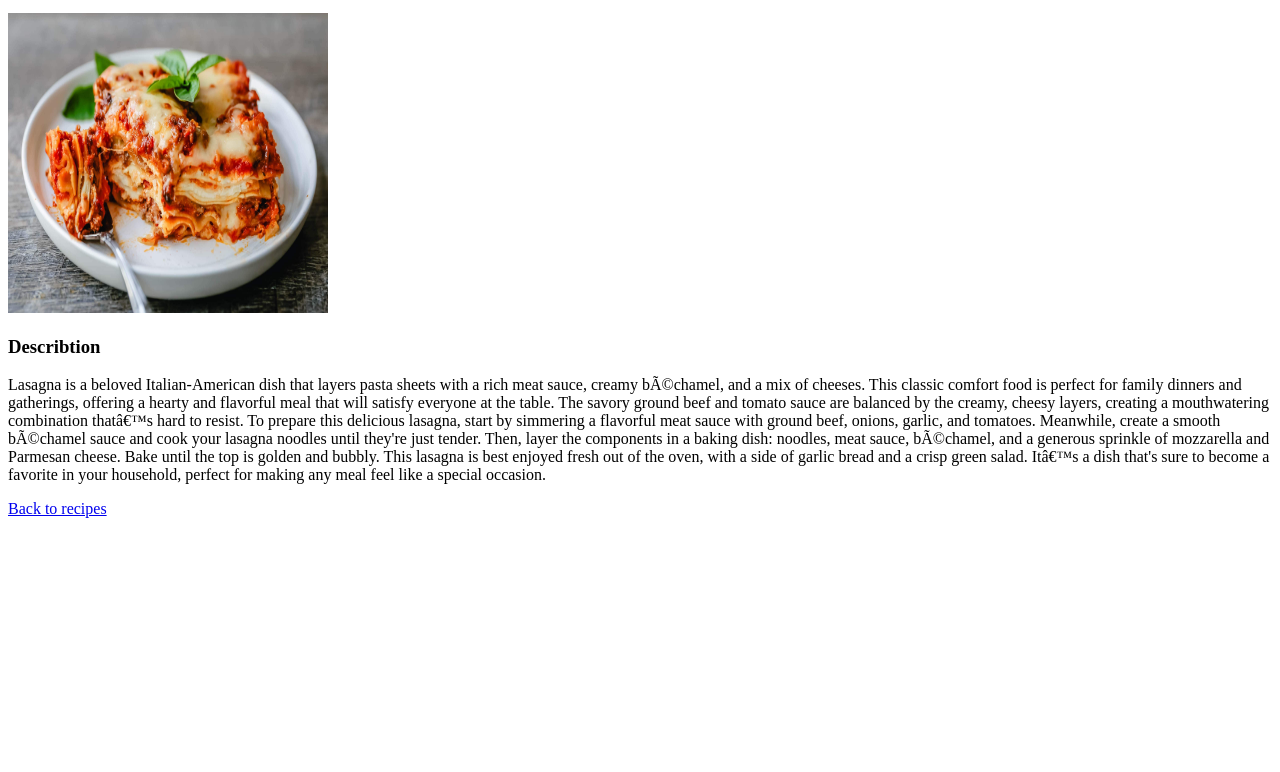
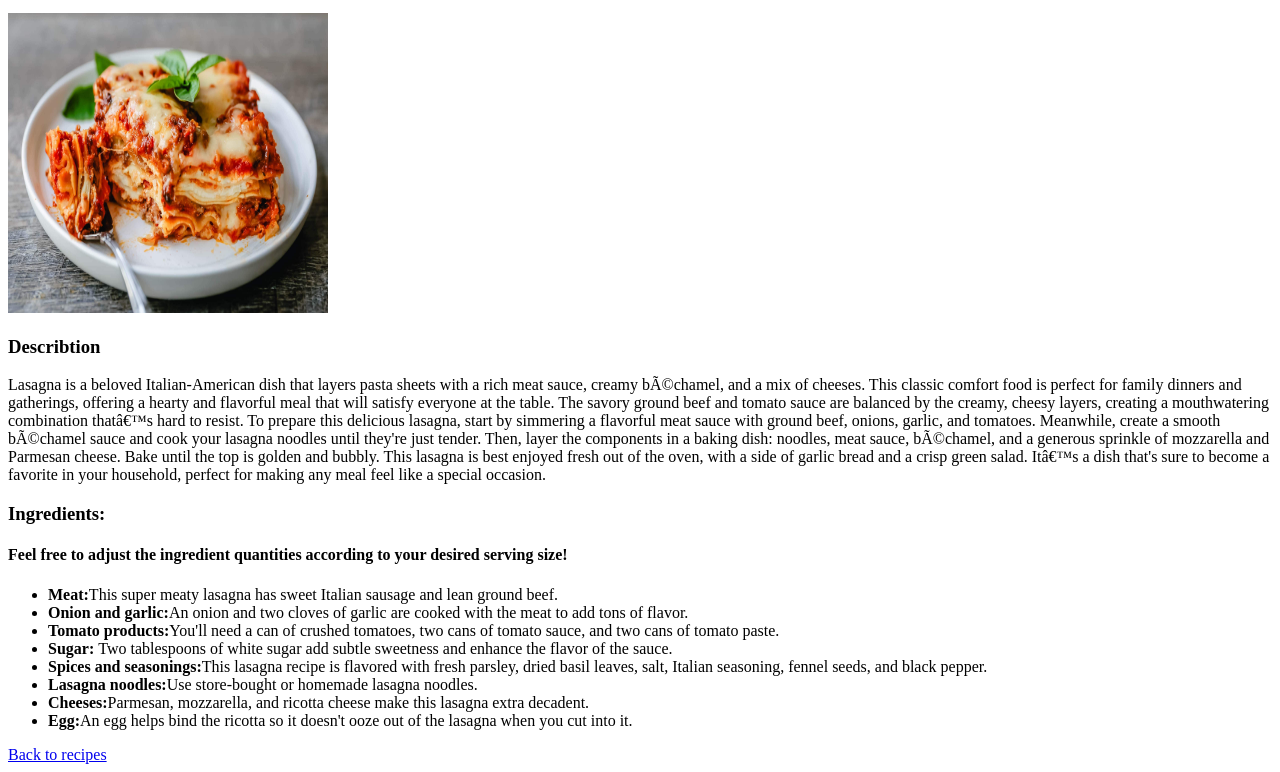
Before and after one commit to klip99/odin-recipes, a plain HTML site: page recipes/lasagna.html in a window 1280 px wide. Shown: the part 101-873 px from the top of the page. Before the commit the page ends 800 px from the top, so only its background shows below. Drawn offline with Linux system fonts and the light colour scheme; files whose address does not match are found by name.

Commit message:
added list of ingredients to lasagna.html

```diff
--- a/recipes/lasagna.html
+++ b/recipes/lasagna.html
@@ -32,6 +32,20 @@
             This lasagna is best enjoyed fresh out of the oven, with a side of garlic bread and a crisp green salad.
             It’s a dish that's sure to become a favorite in your household, perfect for making any meal feel like a special occasion.
         </p>
+        <h3>Ingredients:</h3>
+        <h4>Feel free to adjust the ingredient quantities according to your desired serving size!</h4>
+
+
+        <ul>
+            <li><strong>Meat:</strong>This super meaty lasagna has sweet Italian sausage and lean ground beef.</li>
+            <li><strong>Onion and garlic:</strong>An onion and two cloves of garlic are cooked with the meat to add tons of flavor.</li>
+            <li><strong>Tomato products:</strong>You'll need a can of crushed tomatoes, two cans of tomato sauce, and two cans of tomato paste.</li>
+            <li><strong>Sugar: </strong>Two tablespoons of white sugar add subtle sweetness and enhance the flavor of the sauce.</li>
+            <li><strong>Spices and seasonings:</strong>This lasagna recipe is flavored with fresh parsley, dried basil leaves, salt, Italian seasoning, fennel seeds, and black pepper.</li>
+            <li><strong>Lasagna noodles:</strong>Use store-bought or homemade lasagna noodles.</li>
+            <li><strong>Cheeses:</strong>Parmesan, mozzarella, and ricotta cheese make this lasagna extra decadent.</li>
+            <li><strong>Egg:</strong>An egg helps bind the ricotta so it doesn't ooze out of the lasagna when you cut into it.</li>
+        </ul>
 
         <div>
             <!-- Link back to home page-->
```
